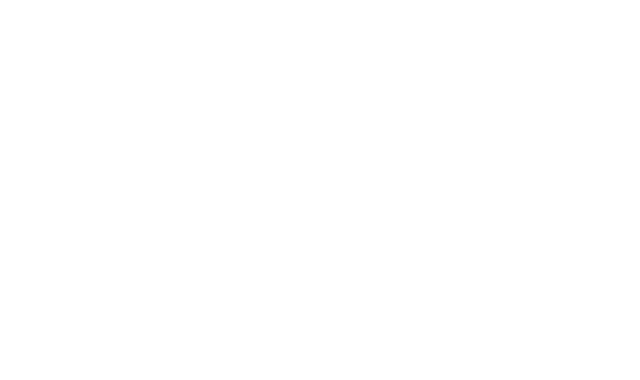
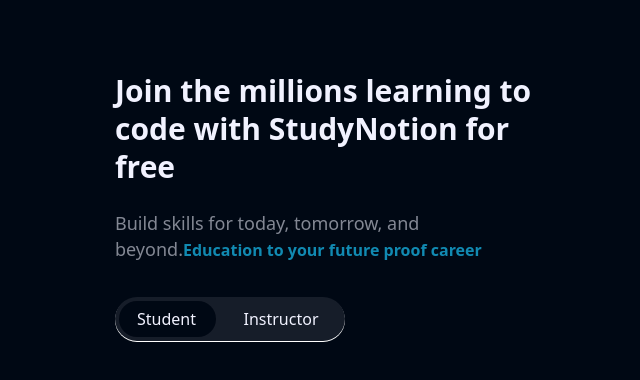
Before and after one commit to harshsahani14/StudySphere, a React (Create React App) app in the folder frontend/: page /signup in a window 1280 px wide. Before the commit this address had no page. Shown: the top 380 px of the page, without its empty margins (117-757 px from the left). Built offline with nearby package versions, Linux system fonts and the light colour scheme.

Commit message:
Signup page in progress

```diff
--- a/frontend/src/App.js
+++ b/frontend/src/App.js
@@ -3,6 +3,7 @@
 import { Route,Routes } from 'react-router-dom';
 import HomePage from './pages/HomePage';
 import LoginPage from './pages/LoginPage';
+import SignUpPage from './pages/SignUpPage';
 
 function App() {
   return (
@@ -10,6 +11,7 @@
       <Routes>
         <Route path="/" element={<HomePage/>} />
         <Route path="/login" element={<LoginPage/>}></Route>
+        <Route path="/signup" element={<SignUpPage/>}></Route>
       </Routes>
     </div>
   );
--- /dev/null
+++ b/frontend/src/components/Input.jsx
@@ -0,0 +1,12 @@
+import React from 'react'
+
+const InputText = ({labelText,width,placeholder}) => {
+  return (
+    <div>
+
+    </div>
+
+  )
+}
+
+export default InputText
--- a/frontend/src/pages/LoginPage.jsx
+++ b/frontend/src/pages/LoginPage.jsx
@@ -6,6 +6,7 @@
 import loginPagePhoto1 from '../assets/images/loginPage1Photo.png'
 import loginPageBg from '../assets/images/loginPageBg.png'
 import loginPagePhoto2 from '../assets/images/loginPage2Photo.png'
+import Input from '../components/Input';
 
 
 const LoginPage = () => {
@@ -31,15 +32,15 @@
                     }
                 </p>
             </div>
+
             <div className=' flex gap-[5px] w-[230px] h-[44px] bg-richblack800 p-[4px] rounded-[500px] shadow-toggle '>
                 <div className={` w-[97px] h-[36px] rounded-[100px] py-[6px] px-[18px] font-[500] text-[16px] leading-[24px] text-richblack5 cursor-pointer duration-200 ${userType=='student' ? 'bg-richblack900' : ''} ease-in-out`} onClick={()=> {setUserType("student")} }> Student</div>
-                <div className={`w-[120px] h-[36px] rounded-[100px] px-[18px] py-[6px] font-[500] text-[16px] leading-[24px] text-richblack5 cursor-pointer ${ userType=='instructor' ? 'bg-richblack900' : ''} duration-200 ease-in-out`} onClick={()=>{setUserType("instructor")}}> Instructor</div>
+                <div className={`w-[120px] h-[36px] rounded-[100px] px-[18px] py-[6px] font-[500] text-[16px] leading-[24px] text-richblack5 cursor-pointer ${ userType=='instructor' ? 'bg-richblack900' : ''} duration-200 ease-in-out text-center`} onClick={()=>{setUserType("instructor")}}> Instructor</div>
             </div>
 
-
             <form >
-                <div for="emailId" className=' text-left font-[400] text-[14px] leading-[22px] text-richblack5 mr-[340px]  flex mb-[10px]'>Email Address <div className='ml-[5px] text-pink200'>*</div></div>
-                <input type="text" id="emailId" name="emailId" className='mr-[200px] w-[444px] h-[48px] rounded-[8px] p-[12px] gap-[12px] bg-richblack800 shadow-toggle text-richblack200' placeholder='Enter email address' required></input><br></br><br></br>
+                <label>
+                    </label><br></br>
                 <div className=' text-left font-[400] text-[14px] leading-[22px] text-richblack5 mr-[340px]  flex mb-[10px]'>Password <div className='ml-[5px] text-pink200'>*</div></div>
                 <div className=' relative h-[102px] mb-[-56px]'>
                         <input type={`${ showPass ? 'text' : 'password' }`} id="pass" name="pass" className='mr-[200px] w-[444px] h-[48px] rounded-[8px] p-[12px] gap-[12px] bg-richblack800 shadow-toggle text-richblack200 mb-[10px] absolute z-[10] left-[1px]' placeholder='Enter Password' required></input>
--- /dev/null
+++ b/frontend/src/pages/SignUpPage.jsx
@@ -0,0 +1,53 @@
+import React from 'react'
+import { useState } from 'react';
+import InputText from '../components/InputText';
+
+const SignUpPage = () => {
+
+  const [userType,setUserType] = useState('student');
+
+  return (
+    <div className=' bg-richblack900 h-screen flex gap-[100px]'>
+
+      <div className=' w-[508px]   p-[32px] flex flex-col  gap-[36px] mt-[40px] ml-[200px]'>
+        <div className=' flex flex-col gap-[12px] w-[444px] h-[114px] text-left'>
+          <p className=' text-richblack5 font-[600] leading-[38px] text-[30px] '>Join the millions learning to code with StudyNotion for <br></br> free</p>
+          <p></p>
+          <div className=' w-[444px] h-[50px] '>
+            <p className='font-[400] text-[18px] leading-[26px] text-richblack300 text-left'>
+                      {
+                          userType === 'student' ? `Build skills for today, tomorrow, and beyond.` : 'Discover your passions.'
+                      }
+                      {
+                          userType === 'student' ? (<span className='font-[700] text-[16px] leading-[24px] text-blue200'>Education to your future proof career</span>) : (<p className='font-[700] text-[16px] leading-[24px] text-blue200'> Be unstoppable</p>)
+                      }
+            </p>
+          </div>
+
+          <div className=' flex gap-[5px] w-[230px] h-[44px] bg-richblack800 p-[4px] rounded-[500px] shadow-toggle mt-[25px] '>
+                <div className={` w-[97px] h-[36px] rounded-[100px] py-[6px] px-[18px] font-[500] text-[16px] leading-[24px] text-richblack5 cursor-pointer duration-200 ${userType=='student' ? 'bg-richblack900' : ''} ease-in-out`} onClick={()=> {setUserType("student")} }> Student</div>
+                <div className={`w-[120px] h-[36px] rounded-[100px] px-[18px] py-[6px] font-[500] text-[16px] leading-[24px] text-richblack5 cursor-pointer ${ userType=='instructor' ? 'bg-richblack900' : ''} duration-200 ease-in-out text-center`} onClick={()=>{setUserType("instructor")}}> Instructor</div>
+          </div>
+
+
+          <form className=' mt-[30px]'>
+
+              <div className='flex flex-row w-fit h-[106px] gap-[20px]'>
+                  <InputText labelText={"First Name"} width={212} placeholder={"Enter first name"}></InputText>
+
+                  <InputText labelText={"Last Name"} width={212} placeholder={"Enter last name"}></InputText>
+
+              </div>
+          </form>
+
+
+        </div>
+
+
+      </div>
+      <div></div>
+    </div>
+  )
+}
+
+export default SignUpPage
```
